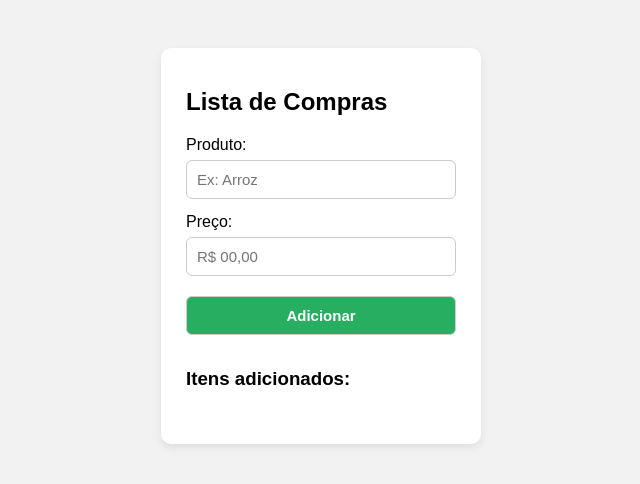
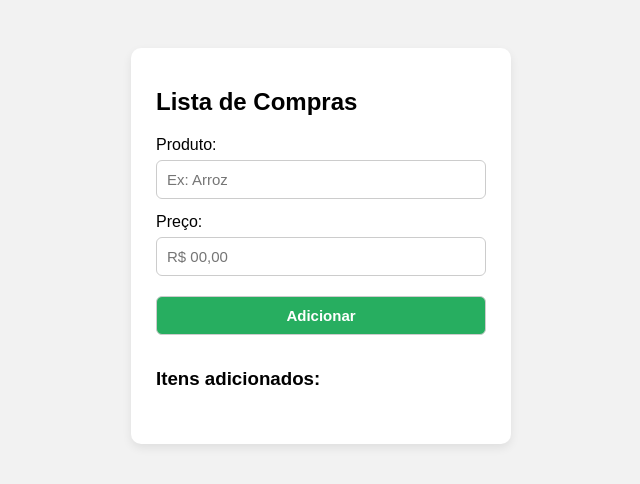
Before and after one commit to lucas-emanuel1/mini-lista, a plain HTML site: page index.html in a window 1280 px wide. Shown: the whole page, without its empty margins (319-959 px from the left). Drawn offline with Linux system fonts and the light colour scheme.

Commit message:
width of box

```diff
--- a/style.css
+++ b/style.css
@@ -14,7 +14,7 @@ body {
   background: #fff;
   padding: 20px 25px;
   border-radius: 10px;
-  width: 320px;
+  width: 380px;
   box-shadow: 0 4px 10px rgba(0,0,0,0.08);
 }
 
```
